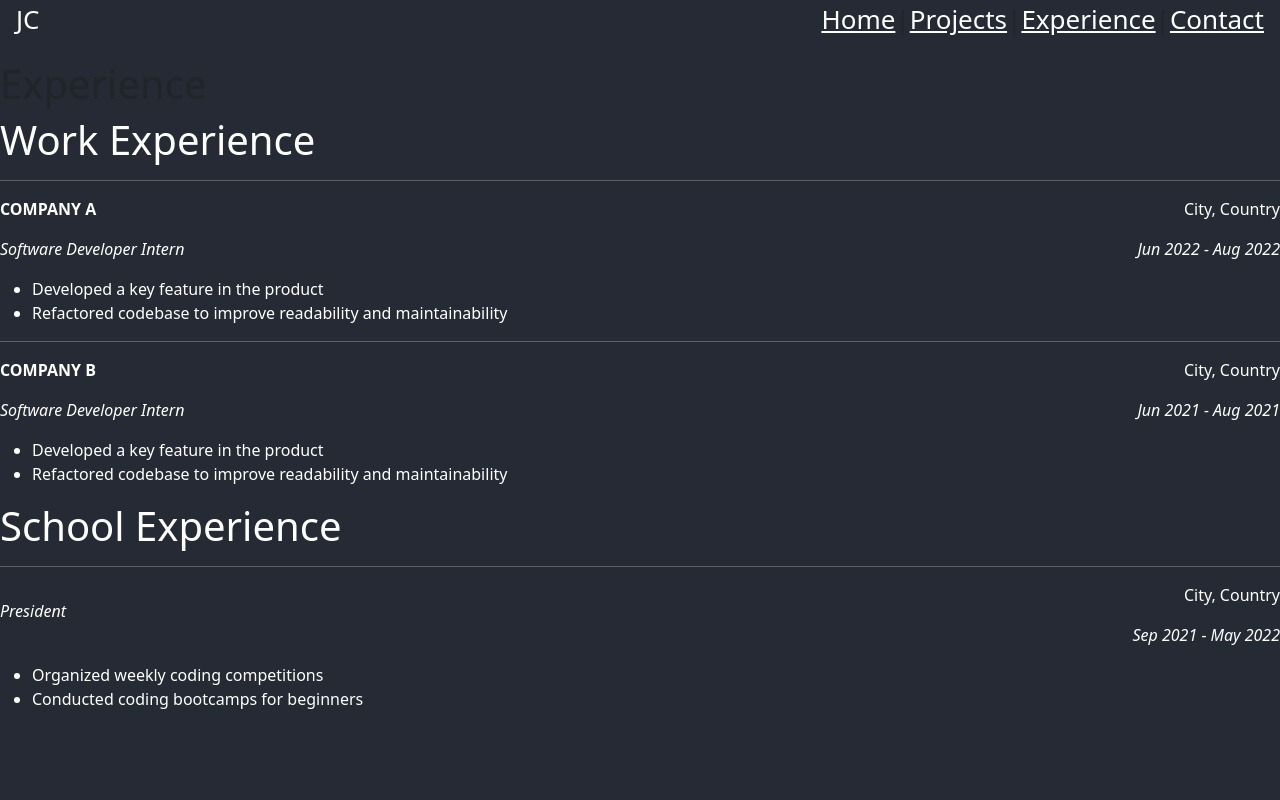
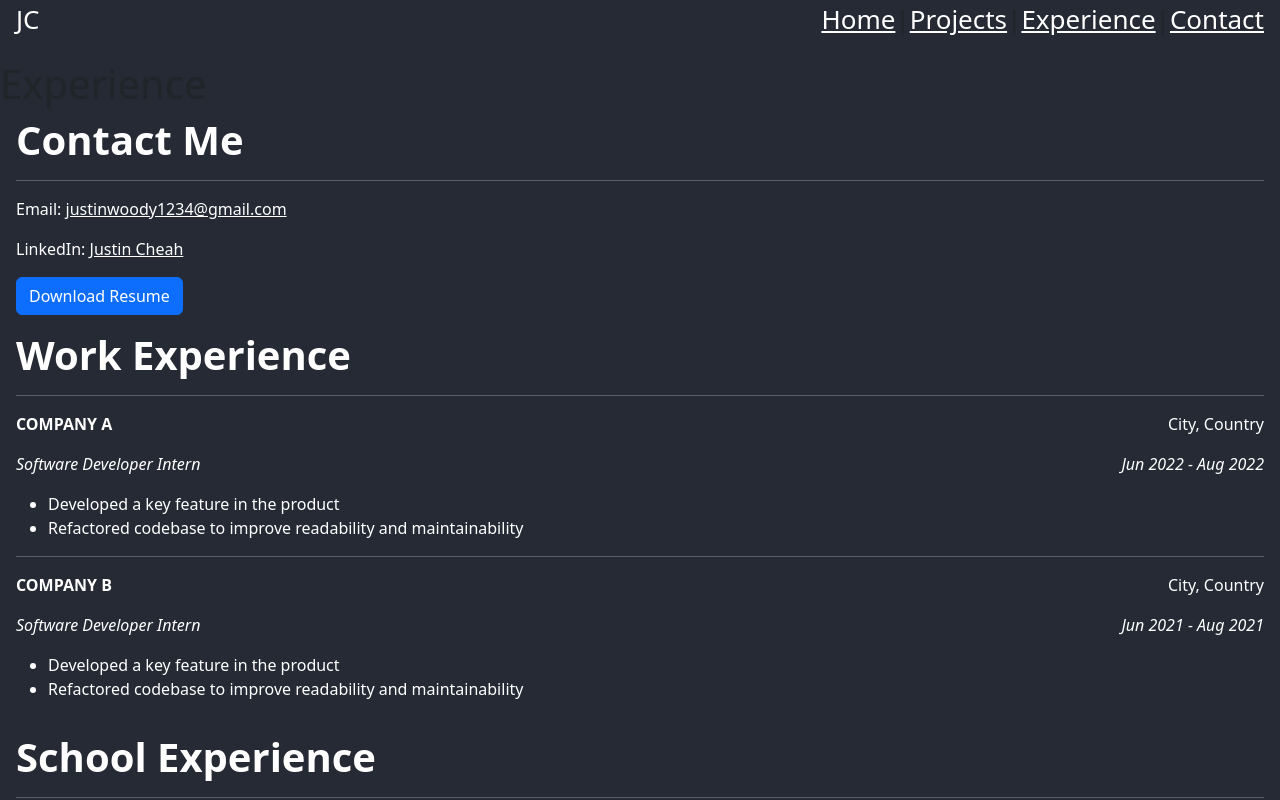
Before and after one commit to JCSnap/JCSnap.github.io, a React (Create React App) app: page /experience in a window 1280 px wide. Shown: the top 800 px of the page. Built offline with nearby package versions, Linux system fonts and the light colour scheme.

Commit message:
added contact info

```diff
--- a/src/components/ExperiencePageContent.js
+++ b/src/components/ExperiencePageContent.js
@@ -1,6 +1,7 @@
 import React from "react";
 
 function ExperiencePageContent() {
+  const currentResumePath = "JustinCheahYunFei_resume_July2023_v1.pdf";
   const experienceData = {
     work: [
       {
@@ -82,14 +83,44 @@ function ExperiencePageContent() {
     );
   }
 
+  function ContactInfo() {
+    return (
+      <div id="contactInfo">
+        <hr />
+        <p>
+          Email:{" "}
+          <a href="mailto:justinwoody1234@gmail.com" className=" text-white">
+            justinwoody1234@gmail.com
+          </a>
+        </p>
+        <p>
+          LinkedIn:{" "}
+          <a
+            href="https://www.linkedin.com/in/justin-cheah-yun-fei/"
+            className="text-white"
+            target="_blank"
+            rel="noopener noreferrer"
+          >
+            Justin Cheah
+          </a>
+        </p>
+        <a href={currentResumePath} download className="btn btn-primary">
+          Download Resume
+        </a>
+      </div>
+    );
+  }
+
   // Use these components in your page like this:
 
   return (
-    <div className="text-white">
-      <h1>Work Experience</h1>
+    <div className="text-white px-3">
+      <h1 className="font-bold">Contact Me</h1>
+      <ContactInfo />
+      <h1 className="pt-3 font-bold">Work Experience</h1>
       <ExperienceList experiences={experienceData.work} />
 
-      <h1>School Experience</h1>
+      <h1 className="pt-3 font-bold">School Experience</h1>
       <ExperienceList experiences={experienceData.school} />
     </div>
   );
--- a/src/components/Sidebar.js
+++ b/src/components/Sidebar.js
@@ -25,7 +25,7 @@ const Sidebar = () => {
         return (
           <div id="socialContainer">
             <ul>
-              <li className="d-flex justify-content-center">
+              <li className="d-flex ps-lg-5">
                 <a href={social.url} className="no-underline">
                   <i className={`fab ${social.icon}`}></i>
                   <span className="text-grey-300 px-2">{social.name}</span>
```
